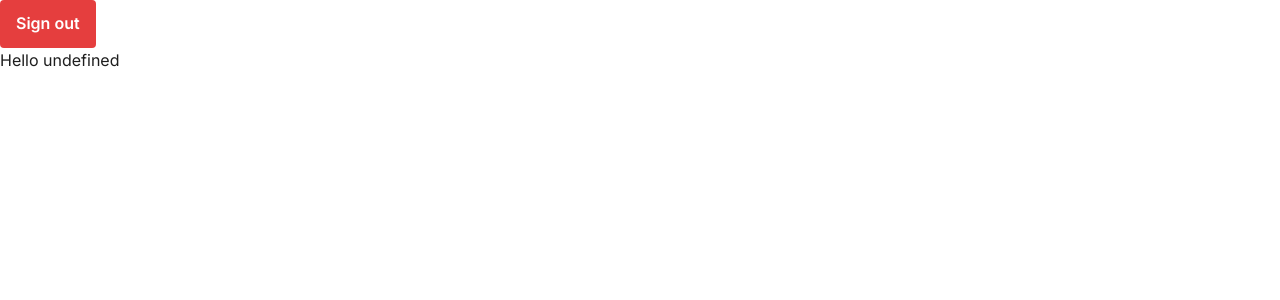
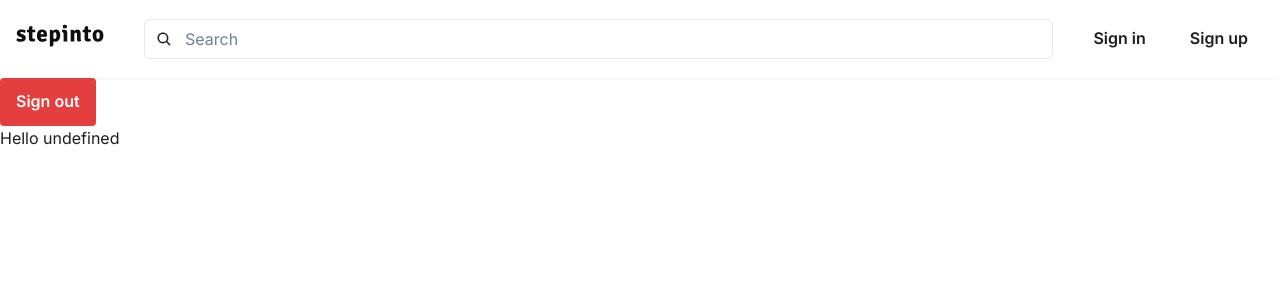
Before and after one commit to rayanabdirahman/stepinto-client, a Next.js app: page / in a window 1280 px wide. Shown: the top 300 px of the page. Built offline with nearby package versions, Linux system fonts and the light colour scheme; no server answers.

Commit message:
add boilerplate navbar

```diff
--- a/src/pages/_app.tsx
+++ b/src/pages/_app.tsx
@@ -4,6 +4,7 @@ import { ReactQueryDevtools } from "@tanstack/react-query-devtools";
 import { ChakraProvider, CSSReset } from "@chakra-ui/react";
 import theme from "../shared/chakra/theme";
 import "../shared/interceptors/axios";
+import Navbar from "../shared/components/UI/organisms/Navbar";
 
 function MyApp({ Component, pageProps }: AppProps) {
   const queryClient = new QueryClient();
@@ -12,6 +13,7 @@ function MyApp({ Component, pageProps }: AppProps) {
     <QueryClientProvider client={queryClient}>
       <ChakraProvider theme={theme}>
         <CSSReset />
+        <Navbar />
         <Component {...pageProps} />
       </ChakraProvider>
       <ReactQueryDevtools initialIsOpen={false} />
--- /dev/null
+++ b/src/shared/components/UI/organisms/Navbar/Menu.tsx
@@ -0,0 +1,51 @@
+import React from "react";
+import {
+  Avatar,
+  Box,
+  Button,
+  ButtonGroup,
+  Flex,
+  HStack,
+  Menu as CUMenu,
+  MenuButton,
+  MenuDivider,
+  MenuGroup,
+  MenuItem,
+  MenuList,
+  useColorModeValue,
+} from "@chakra-ui/react";
+import { useRouter } from "next/router";
+import axiosHelper from "../../../../utilities/axiosHelper";
+import { pageUrl } from "../../../../domain/constants/pageUrl";
+
+type Props = {
+  user: any;
+};
+
+const Menu: React.FC<Props> = ({ user }) => {
+  const router = useRouter();
+  const signOut = async () => {
+    await axiosHelper.post("/accounts/auth/signout", {});
+    router.push(pageUrl.SIGN_IN);
+  };
+
+  return (
+    <CUMenu>
+      <MenuButton>
+        <Avatar size="sm" name={user.name} src={user.avatar} />
+      </MenuButton>
+      <MenuList>
+        <MenuGroup>
+          <MenuItem>My Account</MenuItem>
+          <MenuItem>Orders</MenuItem>
+        </MenuGroup>
+        <MenuDivider />
+        <MenuGroup>
+          <MenuItem onClick={signOut}>Sign out</MenuItem>
+        </MenuGroup>
+      </MenuList>
+    </CUMenu>
+  );
+};
+
+export default Menu;
--- /dev/null
+++ b/src/shared/components/UI/organisms/Navbar/index.tsx
@@ -0,0 +1,75 @@
+import React, { useEffect, useState } from "react";
+import {
+  Box,
+  Button,
+  Flex,
+  HStack,
+  Input,
+  InputGroup,
+  InputLeftElement,
+  useColorModeValue,
+} from "@chakra-ui/react";
+import useUser from "../../../../hooks/useUser";
+import { Container } from "../../../templates";
+import { Logo } from "../../atoms";
+import Menu from "./Menu";
+import { IoSearch } from "react-icons/io5";
+import { useRouter } from "next/router";
+
+const Navbar: React.FC = () => {
+  const { user } = useUser();
+  const { pathname } = useRouter();
+  const [isVisible, setVisibility] = useState(true);
+
+  useEffect(() => {
+    function checkPathname() {
+      const isNotAuthPage = !pathname.split("/").includes("auth");
+      setVisibility(isNotAuthPage);
+    }
+    checkPathname();
+  }, [pathname]);
+
+  return isVisible ? (
+    <Box as="section">
+      <Box
+        as="nav"
+        bg="bg-surface"
+        boxShadow={useColorModeValue("sm", "sm-dark")}
+      >
+        <Container>
+          <HStack spacing="10" justify="space-between" alignItems="center">
+            <Logo />
+            <Flex justify="space-between" flex="1">
+              <InputGroup pr={6}>
+                <InputLeftElement
+                  pointerEvents="none"
+                  children={<IoSearch color="gray.300" />}
+                />
+                <Input type="tel" placeholder="Search" />
+              </InputGroup>
+              {user ? (
+                <HStack spacing="3">
+                  <Button size="sm" variant="ghost">
+                    Footfall
+                  </Button>
+                  <Button size="sm" variant="ghost">
+                    Favourites
+                  </Button>
+
+                  <Menu user={user} />
+                </HStack>
+              ) : (
+                <HStack spacing="3">
+                  <Button variant="ghost">Sign in</Button>
+                  <Button variant="primary">Sign up</Button>
+                </HStack>
+              )}
+            </Flex>
+          </HStack>
+        </Container>
+      </Box>
+    </Box>
+  ) : null;
+};
+
+export default Navbar;
```
